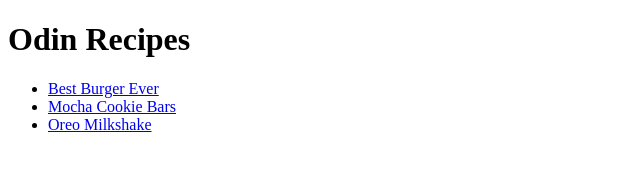
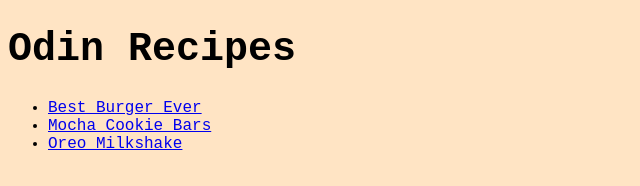
Before and after one commit to dennisthekin/odin-recipes, a plain HTML site: page index.html in a window 1280 px wide. Shown: the whole page, without its empty margins (0-640 px from the left). Drawn offline with Linux system fonts and the light colour scheme.

Commit message:
Add CSS file and link it to HTML files

```diff
--- a/index.html
+++ b/index.html
@@ -6,10 +6,12 @@
     <meta http-equiv="X-UA-Compatible" content="IE=edge">
     <meta name="viewport" content="width=device-width, initial-scale=1.0">
     <title>Recipes</title>
+
+    <link rel="stylesheet" href="style.css">
 </head>
 
 <body>
-    <h1>Odin Recipes</h1>
+    <h1 class="title">Odin Recipes</h1>
 
     <ul>
         <li><a href="recipes/burger.html">Best Burger Ever</a></li>
--- /dev/null
+++ b/style.css
@@ -0,0 +1,8 @@
+body {
+    background-color: #ffe4c4;
+    font-family: 'Courier New', Courier, monospace, sans-serif;
+}
+
+.title {
+    font-size: 40px;
+}
```
Also changed, not shown: recipes/burger.html (+3 -1 lines), recipes/cookie-bars.html (+3 -1 lines), recipes/milkshake.html (+3 -1 lines).
